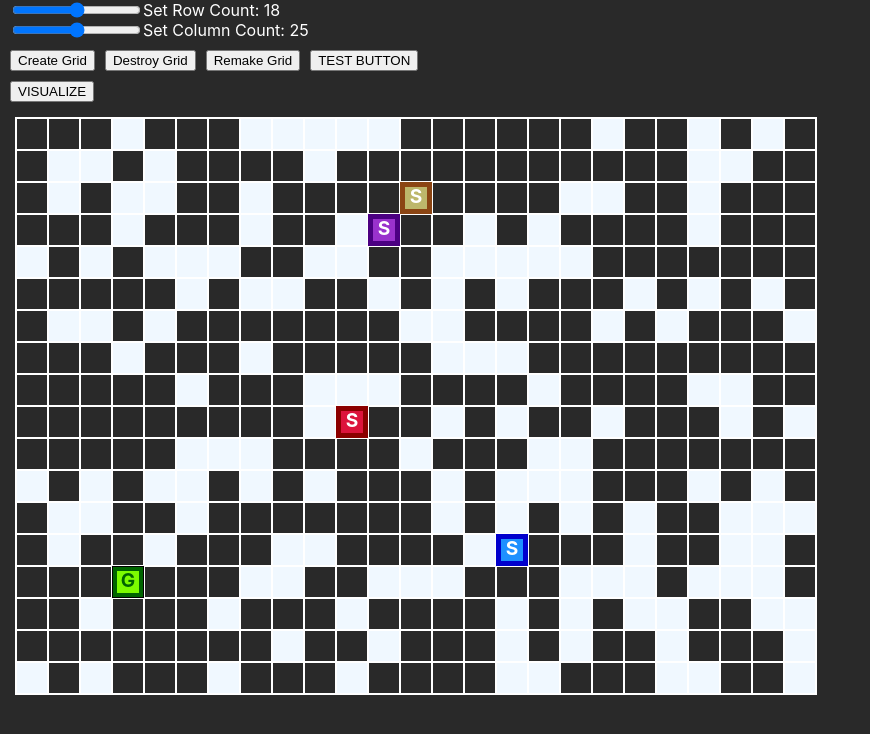
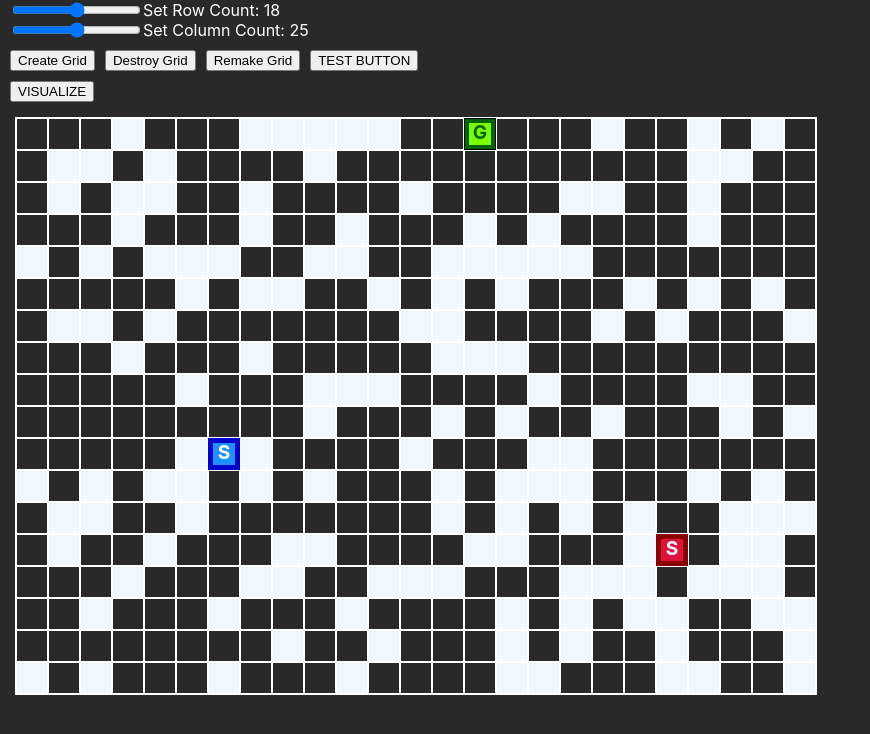
Before and after one commit to vik-ma/pathfinding-race, a React (Create React App) app: page / in a window 1280 px wide. Shown: the top 734 px of the page, without its empty margins (0-870 px from the left). Built offline with nearby package versions, Linux system fonts and the light colour scheme.

Commit message:
Slight refactoring

```diff
--- a/src/App.js
+++ b/src/App.js
@@ -14,17 +14,7 @@ function App() {
   const [rowCount, setRowCount] = useState(SLIDER_ROW_DEFAULT_VALUE);
   const [colCount, setColCount] = useState(SLIDER_COL_DEFAULT_VALUE);
 
-  // const [randRow1, setRandRow1] = useState(Math.floor(Math.random() * rowCount));
-  // const [randRow2, setRandRow2] = useState(Math.floor(Math.random() * rowCount));
-  // const [randRow3, setRandRow3] = useState(Math.floor(Math.random() * rowCount));
-  // const [randRow4, setRandRow4] = useState(Math.floor(Math.random() * rowCount));
-  // const [randRow5, setRandRow5] = useState(Math.floor(Math.random() * rowCount));
-
-  // const [randCol1, setRandCol1] = useState(Math.floor(Math.random() * colCount));
-  // const [randCol2, setRandCol2] = useState(Math.floor(Math.random() * colCount));
-  // const [randCol3, setRandCol3] = useState(Math.floor(Math.random() * colCount));
-  // const [randCol4, setRandCol4] = useState(Math.floor(Math.random() * colCount));
-  // const [randCol5, setRandCol5] = useState(Math.floor(Math.random() * colCount));
+  const [numStartNodes, setStartNumNodes] = useState(2);
 
   const [gridKey, setGridKey] = useState(0);
 
@@ -32,16 +22,6 @@ function App() {
     setIsGridRendered(false);
     setGridKey(gridKey + 1);
     setIsGridRendered(true);
-    // setRandRow1(Math.floor(Math.random() * rowCount));
-    // setRandRow2(Math.floor(Math.random() * rowCount));
-    // setRandRow3(Math.floor(Math.random() * rowCount));
-    // setRandRow4(Math.floor(Math.random() * rowCount));
-    // setRandRow5(Math.floor(Math.random() * rowCount));
-    // setRandCol1(Math.floor(Math.random() * colCount));
-    // setRandCol2(Math.floor(Math.random() * colCount));
-    // setRandCol3(Math.floor(Math.random() * colCount));
-    // setRandCol4(Math.floor(Math.random() * colCount));
-    // setRandCol5(Math.floor(Math.random() * colCount));
   };
 
   return (
@@ -53,16 +33,7 @@ function App() {
             setRowCount,
             colCount,
             setColCount,
-            // randRow1,
-            // randRow2,
-            // randRow3,
-            // randRow4,
-            // randRow5,
-            // randCol1,
-            // randCol2,
-            // randCol3,
-            // randCol4,
-            // randCol5,
+            numStartNodes,
           }}
         >
           <GridCustomizer />
--- a/src/PathfindingVisualizer/GridGenerator.js
+++ b/src/PathfindingVisualizer/GridGenerator.js
@@ -9,37 +9,7 @@ import { GreedyBestFirstSearch } from "../Algorithms/GreedyBestFirstSearch";
 import { BidirectionalSearch } from "../Algorithms/BidirectionalSearch";
 
 export const GridGenerator = () => {
-  const { rowCount, colCount } = useContext(GridContext);
-
-  const randomNodeRow = new Set();
-  const randomNodeCol = new Set();
-
-  while (randomNodeRow.size < 5) {
-    randomNodeRow.add(Math.floor(Math.random() * rowCount));
-  }
-  while (randomNodeCol.size < 5) {
-    randomNodeCol.add(Math.floor(Math.random() * colCount));
-  }
-
-  const randomNodeRowArray = Array.from(randomNodeRow);
-  const randomNodeColArray = Array.from(randomNodeCol);
-
-  const [startNodeRow1, setStartNodeRow1] = useState(randomNodeRowArray[0]);
-  const [startNodeCol1, setStartNodeCol1] = useState(randomNodeColArray[0]);
-
-  const [startNodeRow2, setStartNodeRow2] = useState(randomNodeRowArray[1]);
-  const [startNodeCol2, setStartNodeCol2] = useState(randomNodeColArray[1]);
-
-  const [startNodeRow3, setStartNodeRow3] = useState(randomNodeRowArray[2]);
-  const [startNodeCol3, setStartNodeCol3] = useState(randomNodeColArray[2]);
-
-  const [startNodeRow4, setStartNodeRow4] = useState(randomNodeRowArray[3]);
-  const [startNodeCol4, setStartNodeCol4] = useState(randomNodeColArray[3]);
-
-  const [goalNodeRow, setGoalNodeRow] = useState(randomNodeRowArray[4]);
-  const [goalNodeCol, setGoalNodeCol] = useState(randomNodeColArray[4]);
-
-  const [numStartNodes, setStartNumNodes] = useState(4);
+  const { rowCount, colCount, numStartNodes } = useContext(GridContext);
 
   const [savedGrid1, setSavedGrid1] = useState([]);
   const [savedGrid2, setSavedGrid2] = useState([]);
@@ -48,9 +18,47 @@ export const GridGenerator = () => {
 
   const [gridLayout, setGridLayout] = useState([]);
 
+  const createNodeRows = () => {
+    const randomNodeRow = new Set();
+
+    while (randomNodeRow.size < numStartNodes + 1) {
+      randomNodeRow.add(Math.floor(Math.random() * rowCount));
+    }
+    const randomNodeArray = Array.from(randomNodeRow);
+    return randomNodeArray;
+  };
+
+  const createNodeCols = () => {
+    const randomNodeCol = new Set();
+
+    while (randomNodeCol.size < numStartNodes + 1) {
+      randomNodeCol.add(Math.floor(Math.random() * colCount));
+    }
+    const randomNodeColArray = Array.from(randomNodeCol);
+    return randomNodeColArray;
+  };
+
+  const [randomNodeRowArray, setRandomNodeRowArray] = useState(
+    createNodeRows()
+  );
+  const [randomNodeColArray, setRandomNodeColArray] = useState(
+    createNodeCols()
+  );
+
+  const [goalNodeRow, setGoalNodeRow] = useState(randomNodeRowArray[0]);
+  const [goalNodeCol, setGoalNodeCol] = useState(randomNodeColArray[0]);
+  const [startNodeRow1, setStartNodeRow1] = useState(randomNodeRowArray[1]);
+  const [startNodeCol1, setStartNodeCol1] = useState(randomNodeColArray[1]);
+  const [startNodeRow2, setStartNodeRow2] = useState(randomNodeRowArray[2]);
+  const [startNodeCol2, setStartNodeCol2] = useState(randomNodeColArray[2]);
+  const [startNodeRow3, setStartNodeRow3] = useState(randomNodeRowArray[3]);
+  const [startNodeCol3, setStartNodeCol3] = useState(randomNodeColArray[3]);
+  const [startNodeRow4, setStartNodeRow4] = useState(randomNodeRowArray[4]);
+  const [startNodeCol4, setStartNodeCol4] = useState(randomNodeColArray[4]);
+
   useEffect(() => {
     createGrid();
-  }, [rowCount, colCount]);
+  }, [rowCount, colCount, numStartNodes]);
 
   const createGrid = () => {
     let gridsForAllStartNodes = [];
@@ -110,11 +118,15 @@ export const GridGenerator = () => {
     walls.forEach((element) => {
       grid[element[0]][element[1]].isWall = true;
     });
+    grid[goalNodeRow][goalNodeCol].isWall = false;
     grid[startNodeRow1][startNodeCol1].isWall = false;
     grid[startNodeRow2][startNodeCol2].isWall = false;
-    grid[startNodeRow3][startNodeCol3].isWall = false;
-    grid[startNodeRow4][startNodeCol4].isWall = false;
-    grid[goalNodeRow][goalNodeCol].isWall = false;
+    if (numStartNodes > 2) {
+      grid[startNodeRow3][startNodeCol3].isWall = false;
+      if (numStartNodes > 3) {
+        grid[startNodeRow4][startNodeCol4].isWall = false;
+      }
+    }
   };
 
   const drawGrid = (
```
